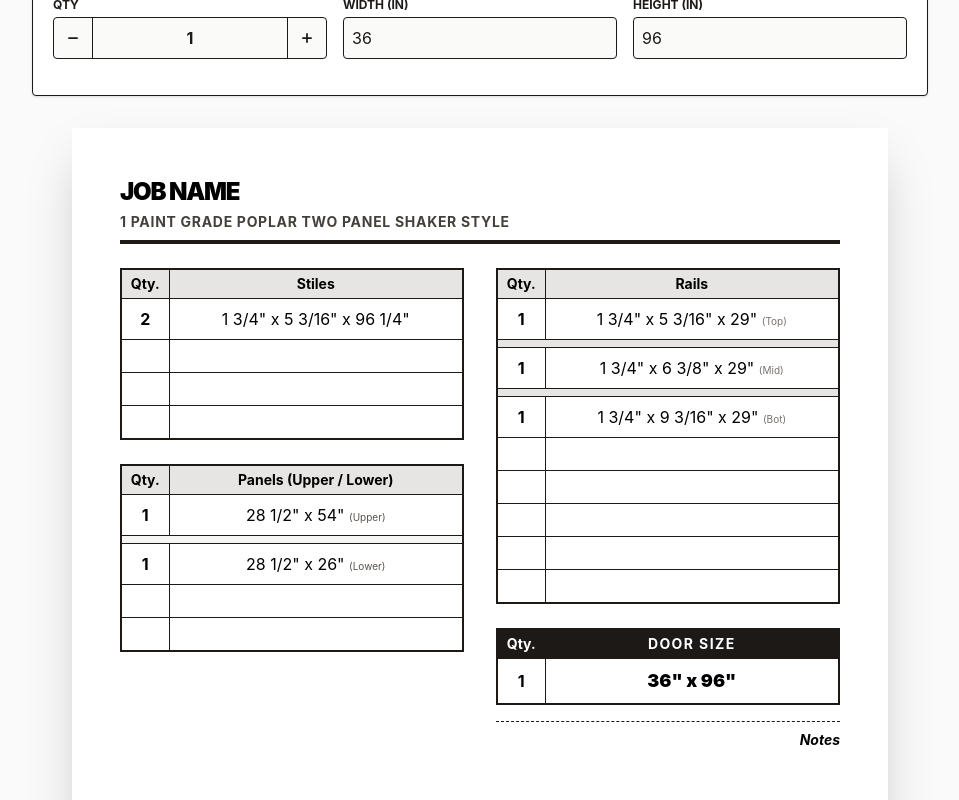
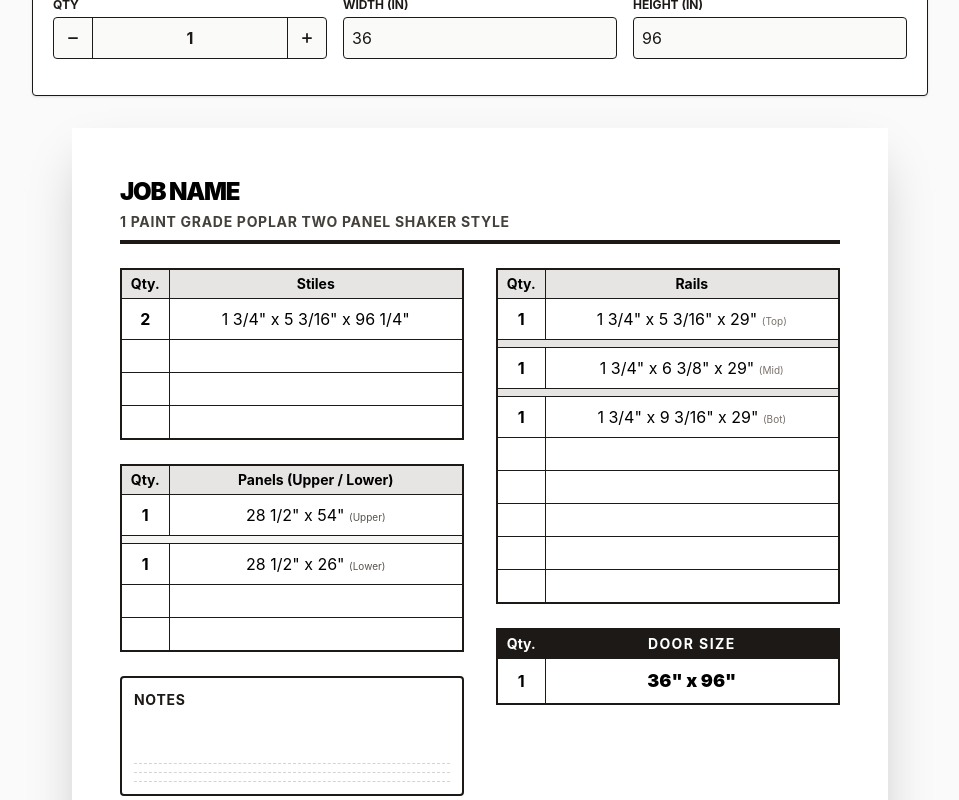
Before and after one commit to Ravoldt/Door-Solver, a React (Vite) app in the folder door-calculator/: page / in a window 1280 px wide. Shown: the part 820-1620 px from the top of the page, without its empty margins (160-1119 px from the left). Built offline with nearby package versions, Linux system fonts and the light colour scheme.

Commit message:
fixed print layout scale issue and added auto layout and multi-page logic

```diff
--- a/door-calculator/src/components/CutListDocument.jsx
+++ b/door-calculator/src/components/CutListDocument.jsx
@@ -44,6 +44,143 @@ const formatDoorSize = (row) => (
   </span>
 );
 
+const computeLayout = (data, doorType) => {
+  const sCount = data.stiles.length;
+  const pGroups = data.panels;
+  const pCount = pGroups.reduce((sum, g) => sum + g.items.length, 0);
+  const rCount = data.rails.length;
+  const mCount = doorType !== "1 Panel" ? data.middleRails.length : 0;
+  const bCount = data.bottomRails.length;
+  const dCount = data.doorSummaries.length;
+
+  const ROW_H = 37;
+  const HEADER_H = 30;
+  const DIVIDER_H = 8;
+  const TABLE_BORDER_H = 5;
+  const GAP_H = 24;
+  const DOOR_ROW_H = 44;
+  const NOTES_BOX_H = 120;
+  const PAGE_CONTENT_LIMIT = 800;
+
+  const getStilesHeight = (emptyCount) => {
+    if (sCount === 0 && emptyCount === 0) return 0;
+    return HEADER_H + sCount * ROW_H + emptyCount * ROW_H + TABLE_BORDER_H;
+  };
+
+  const getPanelsHeight = (emptyCount) => {
+    if (pCount === 0 && emptyCount === 0) return 0;
+    const dividerCount = Math.max(0, pGroups.length - 1);
+    return HEADER_H + pCount * ROW_H + dividerCount * DIVIDER_H + emptyCount * ROW_H + TABLE_BORDER_H;
+  };
+
+  const getRailsHeight = (emptyCount) => {
+    const hasRails = rCount > 0 || mCount > 0 || bCount > 0 || emptyCount > 0;
+    if (!hasRails) return 0;
+
+    let height = HEADER_H;
+    height += rCount * ROW_H;
+
+    if (doorType !== "1 Panel") {
+      height += DIVIDER_H;
+      height += mCount * ROW_H;
+    }
+
+    height += DIVIDER_H;
+    height += bCount * ROW_H;
+
+    height += emptyCount * ROW_H;
+    height += TABLE_BORDER_H;
+    return height;
+  };
+
+  const stilesBase = getStilesHeight(0);
+  const panelsBase = getPanelsHeight(0);
+  const railsBase = getRailsHeight(0);
+  const doorSizesHeight = HEADER_H + dCount * DOOR_ROW_H + TABLE_BORDER_H;
+  const notesHeight = NOTES_BOX_H;
+
+  const maxStiles = 3;
+  const maxPanels = Math.max(0, 4 - pCount);
+  const maxRails = 5;
+
+  const states = [];
+  for (let s = 0; s <= maxStiles; s++) {
+    for (let p = 0; p <= maxPanels; p++) {
+      for (let r = 0; r <= maxRails; r++) {
+        states.push({ s, p, r });
+      }
+    }
+  }
+  states.sort((a, b) => (b.s + b.p + b.r) - (a.s + a.p + a.r));
+
+  const options = [
+    { name: "all_page_1", doorSizesPage: 1, notesPage: 1 },
+    { name: "notes_page_2", doorSizesPage: 1, notesPage: 2 },
+    { name: "both_page_2", doorSizesPage: 2, notesPage: 2 }
+  ];
+
+  for (const option of options) {
+    for (const state of states) {
+      const { s, p, r } = state;
+      const sHeight = getStilesHeight(s);
+      const pHeight = getPanelsHeight(p);
+      const rHeight = getRailsHeight(r);
+
+      const col1Base = sHeight + pHeight + (sHeight > 0 && pHeight > 0 ? GAP_H : 0);
+      const col2Base = rHeight;
+
+      let col1Height = col1Base;
+      let col2Height = col2Base;
+      let doorSizesCol = null;
+      let notesCol = null;
+
+      if (option.doorSizesPage === 1 && option.notesPage === 1) {
+        if (col1Base <= col2Base) {
+          doorSizesCol = 1;
+          notesCol = 2;
+          col1Height = col1Base + (col1Base > 0 ? GAP_H : 0) + doorSizesHeight;
+          col2Height = col2Base + (col2Base > 0 ? GAP_H : 0) + notesHeight;
+        } else {
+          doorSizesCol = 2;
+          notesCol = 1;
+          col1Height = col1Base + (col1Base > 0 ? GAP_H : 0) + notesHeight;
+          col2Height = col2Base + (col2Base > 0 ? GAP_H : 0) + doorSizesHeight;
+        }
+      } else if (option.doorSizesPage === 1 && option.notesPage === 2) {
+        if (col1Base <= col2Base) {
+          doorSizesCol = 1;
+          col1Height = col1Base + (col1Base > 0 ? GAP_H : 0) + doorSizesHeight;
+        } else {
+          doorSizesCol = 2;
+          col2Height = col2Base + (col2Base > 0 ? GAP_H : 0) + doorSizesHeight;
+        }
+      }
+
+      if (Math.max(col1Height, col2Height) <= PAGE_CONTENT_LIMIT) {
+        return {
+          doorSizesPage: option.doorSizesPage,
+          notesPage: option.notesPage,
+          doorSizesCol,
+          notesCol,
+          emptyStiles: s,
+          emptyPanels: p,
+          emptyRails: r
+        };
+      }
+    }
+  }
+
+  return {
+    doorSizesPage: 2,
+    notesPage: 2,
+    doorSizesCol: 1,
+    notesCol: 2,
+    emptyStiles: 0,
+    emptyPanels: 0,
+    emptyRails: 0
+  };
+};
+
 const CutListDocument = ({ data, doorType, jobName, species, profile, finish }) => {
   const totalQty = data.doorSummaries.reduce((sum, d) => sum + d.qty, 0);
   const styleName = (doorType || "")
@@ -53,16 +190,76 @@ const CutListDocument = ({ data, doorType, jobName, species, profile, finish })
     .replace(/\b4\b/gi, "four");
   const subtitle = `${totalQty} ${(finish || "").toUpperCase()} GRADE ${(species || "").toUpperCase()} ${styleName.toUpperCase()} ${(profile || "").toUpperCase()} STYLE`;
 
-  return (
-    <div className="max-w-[8.5in] mx-auto bg-white p-[0.5in] shadow-2xl print:bg-white print:shadow-none print:p-0 min-h-[11in] print:min-h-0 flex flex-col">
-      <div className={`mb-6 border-b-4 ${printBorderClassName} pb-2`}>
+  const layout = computeLayout(data, doorType);
+  const hasPage2 = layout.doorSizesPage === 2 || layout.notesPage === 2;
+
+  const renderDoorSizesBox = () => (
+    <section>
+      <table className={tableClassName}>
+        <thead>
+          <tr className="bg-stone-900 text-white">
+            <th className={`${cellClassName} p-1 w-12 text-sm`}>Qty.</th>
+            <th className={`${cellClassName} p-1 text-sm uppercase tracking-widest`}>Door Size</th>
+          </tr>
+        </thead>
+        <tbody>
+          {data.doorSummaries.map((row, index) => (
+            <tr key={`door-summary-${index}`}>
+              <td className={`${cellClassName} p-2 text-center font-bold`}>{row.qty}</td>
+              <td className={`${cellClassName} p-2 text-center font-black text-lg`}>{formatDoorSize(row)}</td>
+            </tr>
+          ))}
+        </tbody>
+      </table>
+    </section>
+  );
+
+  const renderNotesBox = () => (
+    <div className={`h-[120px] border-2 ${printBorderClassName} p-3 rounded-sm flex flex-col justify-between`}>
+      <span className="text-sm font-bold uppercase tracking-wider text-stone-900">Notes</span>
+      <div className="flex-grow border-b border-stone-300 border-dashed mb-2 mt-4"></div>
+      <div className="border-b border-stone-300 border-dashed mb-2"></div>
+      <div className="border-b border-stone-300 border-dashed"></div>
+    </div>
+  );
+
+  const renderHeader = (pageNum) => (
+    <div className={`mb-6 border-b-4 ${printBorderClassName} pb-2 flex justify-between items-end`}>
+      <div>
         <h1 className="text-2xl font-black uppercase tracking-tighter mb-1">{jobName}</h1>
         <div className="text-sm font-bold tracking-wider text-stone-700">
           {subtitle}
         </div>
       </div>
+      {hasPage2 && (
+        <span className="text-xs font-bold uppercase tracking-wider text-stone-500 pb-1">
+          Page {pageNum} of 2
+        </span>
+      )}
+    </div>
+  );
+
+  const renderFooter = () => (
+    <div className={`mt-auto text-[10px] text-stone-500 border-t ${printBorderClassName} pt-2 flex justify-between`}>
+      <span>Generated via doorsolver.app</span>
+      <span>Date: {new Date().toLocaleDateString()}</span>
+    </div>
+  );
+
+  const pageClassName = (isFirst) => `
+    w-[8.5in] h-[11in] p-[0.5in] box-border bg-white shadow-2xl flex flex-col
+    print:shadow-none print:w-full print:h-[10in] print:min-h-[10in] print:p-0 print:mx-0 print:my-0
+    ${isFirst && hasPage2 ? "break-after-page print:break-after-page" : ""}
+  `.trim().replace(/\s+/g, " ");
+
+  return (
+    <div className="flex flex-col items-center gap-8 print:gap-0 print:block w-full">
+      {/* PAGE 1 */}
+      <div className={pageClassName(true)}>
+        {renderHeader(1)}
 
         <div className="grid grid-cols-2 gap-8 flex-grow">
+          {/* Column 1 (Left) */}
           <div className="space-y-6">
             <section>
               <table className={tableClassName}>
@@ -79,7 +276,7 @@ const CutListDocument = ({ data, doorType, jobName, species, profile, finish })
                       <td className={`${cellClassName} p-2 text-center`}>{formatLumberSize(row)}</td>
                     </tr>
                   ))}
-              {renderEmptyRows(3, "empty-side-rail")}
+                  {renderEmptyRows(layout.emptyStiles, "empty-side-rail")}
                 </tbody>
               </table>
             </section>
@@ -111,15 +308,16 @@ const CutListDocument = ({ data, doorType, jobName, species, profile, finish })
                       ))}
                     </Fragment>
                   ))}
-              {renderEmptyRows(
-                Math.max(0, 4 - data.panels.reduce((sum, g) => sum + g.items.length, 0)),
-                "empty-panel",
-              )}
+                  {renderEmptyRows(layout.emptyPanels, "empty-panel")}
                 </tbody>
               </table>
             </section>
+
+            {layout.doorSizesPage === 1 && layout.doorSizesCol === 1 && renderDoorSizesBox()}
+            {layout.notesPage === 1 && layout.notesCol === 1 && renderNotesBox()}
           </div>
 
+          {/* Column 2 (Right) */}
           <div className="space-y-6">
             <section>
               <table className={tableClassName}>
@@ -170,45 +368,46 @@ const CutListDocument = ({ data, doorType, jobName, species, profile, finish })
                     </tr>
                   ))}
 
-              {renderEmptyRows(5, "empty-stile")}
+                  {renderEmptyRows(layout.emptyRails, "empty-stile")}
                 </tbody>
               </table>
             </section>
 
-        <section className="mt-auto">
-          <table className={tableClassName}>
-            <thead>
-              <tr className="bg-stone-900 text-white">
-                <th className={`${cellClassName} p-1 w-12 text-sm`}>Qty.</th>
-                <th className={`${cellClassName} p-1 text-sm uppercase tracking-widest`}>Door Size</th>
-              </tr>
-            </thead>
-            <tbody>
-              {data.doorSummaries.map((row, index) => (
-                <tr key={`door-summary-${index}`}>
-                  <td className={`${cellClassName} p-2 text-center font-bold`}>{row.qty}</td>
-                  <td className={`${cellClassName} p-2 text-center font-black text-lg`}>{formatDoorSize(row)}</td>
-                </tr>
-              ))}
-            </tbody>
-          </table>
-          <div className={`mt-4 text-right italic text-sm font-bold border-t border-dashed ${printBorderClassName} pt-2`}>
-            Notes
-          </div>
-        </section>
+            {layout.doorSizesPage === 1 && layout.doorSizesCol === 2 && renderDoorSizesBox()}
+            {layout.notesPage === 1 && layout.notesCol === 2 && renderNotesBox()}
           </div>
         </div>
 
-    <div className={`mt-8 text-[10px] text-stone-500 border-t ${printBorderClassName} pt-2 flex justify-between`}>
-      <span>Generated via doorsolver.app</span>
-      <span>Date: {new Date().toLocaleDateString()}</span>
+        {renderFooter()}
       </div>
+
+      {/* PAGE 2 */}
+      {hasPage2 && (
+        <div className={pageClassName(false)}>
+          {renderHeader(2)}
+
+          <div className="grid grid-cols-2 gap-8 flex-grow">
+            {/* Column 1 (Left) */}
+            <div className="space-y-6">
+              {layout.doorSizesPage === 2 && renderDoorSizesBox()}
+            </div>
+
+            {/* Column 2 (Right) */}
+            <div className="space-y-6">
+              {layout.notesPage === 2 && renderNotesBox()}
+            </div>
+          </div>
+
+          {renderFooter()}
+        </div>
+      )}
 
       <style>{`
         @media print {
           body {
             background: white;
             padding: 0;
+            margin: 0;
             -webkit-print-color-adjust: exact !important;
             print-color-adjust: exact !important;
           }
@@ -218,6 +417,10 @@ const CutListDocument = ({ data, doorType, jobName, species, profile, finish })
           }
           .shadow-2xl { box-shadow: none; }
           @page { size: letter portrait; margin: 0.5in; }
+          .break-after-page {
+            break-after: page !important;
+            page-break-after: always !important;
+          }
         }
       `}</style>
     </div>
```
Also changed, not shown: 1 other file (tests, documents, lock files or other folders). Lines whose indentation alone changed are shown as unchanged.
